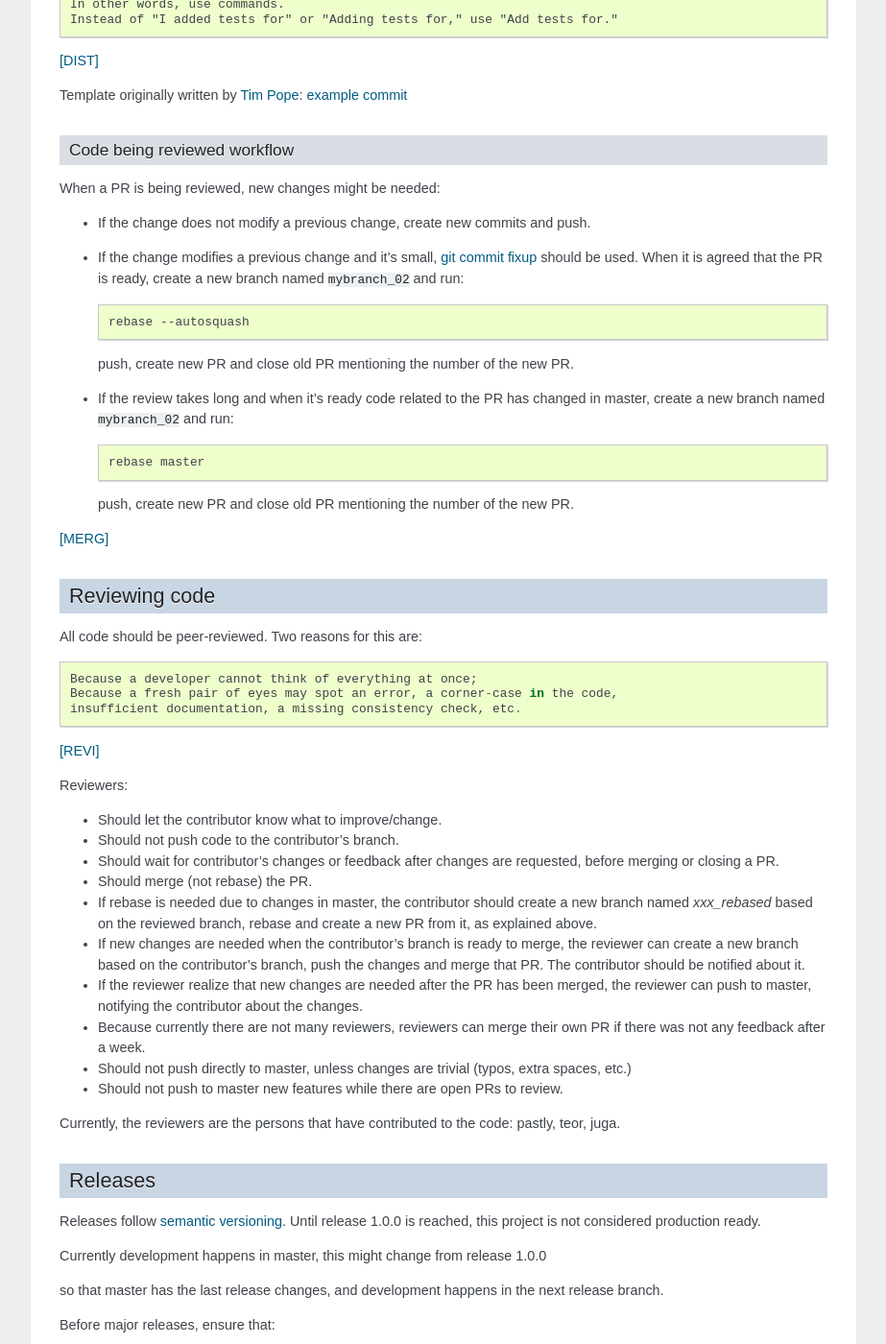
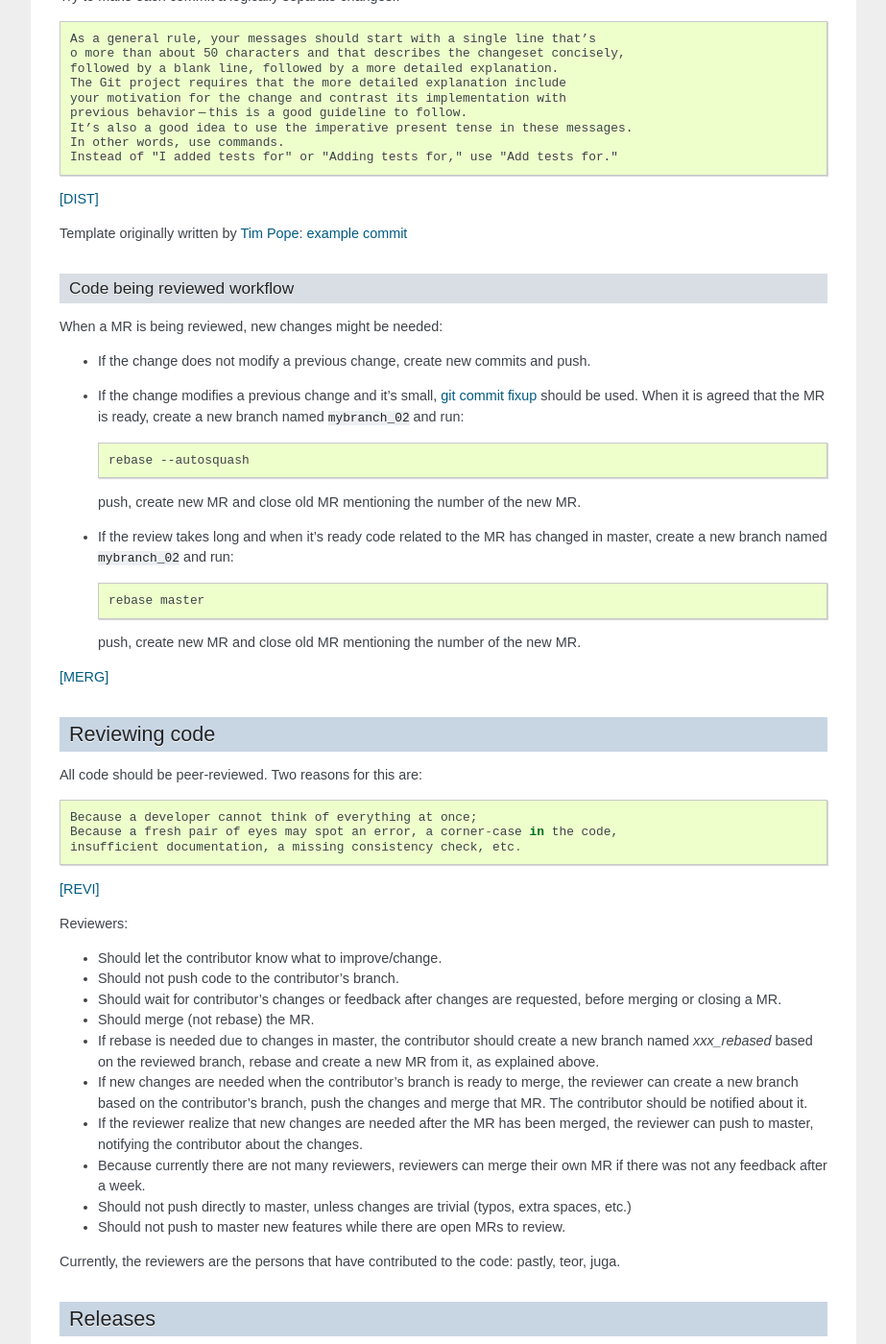
Before and after one commit to torproject/sbws, a Sphinx documentation site: the page built from docs/source/contributing.rst, in a window 1280 px wide and 1400 px high, scrolled down 2284 px. Shown: the whole window at 96% size, without its empty margins (198-1121 px from the left). Built offline with Sphinx 7.4.7, drawn with Linux system fonts in a browser that asks for light colours; formulas are drawn with MathJax 3; some of the changed text lies outside the part shown.

Commit message:
fix: doc: Replace Github review process to Gitlab
Replace also Github terminology to Gitlab.

```diff
--- a/docs/source/contributing.rst
+++ b/docs/source/contributing.rst
@@ -24,8 +24,9 @@
 ---------------------------
 
 The sbws canonical repository is https://gitweb.torproject.org/sbws.git,
-but we review patches using the Github canonical repository
-(https://github.com/torproject/sbws) Pull Requests (PR).
+but we review patches using the Gitlab repository
+(https://gitlab.torproject.org/tpo/network-health/sbws/-/merge_requests)
+Merge Requests (MR).
 
 To know more about ``sbws`` code,
 
@@ -39,12 +40,12 @@
 
 The following are guidelines we aim to follow.
 
-Steps to create a PR
+Steps to create a MR
 ~~~~~~~~~~~~~~~~~~~~~
 
 1. Create a issue in Tor Project Gitlab (:ref:`Open issue <ticket-ref>`)
-2. Clone ``sbws`` via the Github web interface
-   https://github.com/torproject/sbws
+2. Fork ``sbws`` via the Gitlab web interface:
+   https://gitlab.torproject.org/tpo/network-health/sbws
 3. Clone the repository locally
 4. Install ``sbws`` as explained in ./INSTALL.rst and ./TESTING.rst
    Use ``pip install -e <>``
@@ -56,11 +57,23 @@
 7. Write code (:ref:`codestyle-ref`), tests, documentation,
    extra files (:ref:`extrafiles-ref`), commit (:ref:`commits-ref`), etc.
 8. Ensure tests pass (./TESTING.rst).
-9. Push your branch to your repository. If you have an account in Travis,
-   you can see whether it pass the tests in Github and in
-   https://travis-ci.org/youruser/sbws/
-10. Create a PR from your branch to https://github.com/torproject/sbws
-11. Change the Trac ticket status to ``needs_review``
+9. Push your branch to your Gitlab repository.
+
+We are temporally using Github Travis to ensure tests pass. For this:
+
+10. Clone ``sbws`` via the Github web interface:
+    https://github.com/torproject/sbws
+11. Push your branch to your Github repository.
+
+12. If you have an account in Travis, you can see whether it pass the tests in
+    Github and at https://travis-ci.org/youruser/sbws/
+
+Finally:
+
+13. Create a MR from your branch at
+    https://gitlab.torproject.org/tpo/network-health/sbws
+
+
 
 .. _codestyle-ref:
 
@@ -154,27 +167,27 @@
 Code being reviewed workflow
 ~~~~~~~~~~~~~~~~~~~~~~~~~~~~~
 
-When a PR is being reviewed, new changes might be needed:
+When a MR is being reviewed, new changes might be needed:
 
 - If the change does not modify a previous change, create new commits and push.
 - If the change modifies a previous change and it's small,
   `git commit fixup <https://git-scm.com/docs/git-commit#Documentation/git-commit.txt---fixupltcommitgt>`_
-  should be used. When it is agreed that the PR is ready, create a new branch
+  should be used. When it is agreed that the MR is ready, create a new branch
   named ``mybranch_02`` and run:
 
   .. code-block:: bash
 
     rebase --autosquash
 
-  push, create new PR and close old PR mentioning the number of the new PR.
-- If the review takes long and when it's ready code related to the PR has changed
+  push, create new MR and close old MR mentioning the number of the new MR.
+- If the review takes long and when it's ready code related to the MR has changed
   in master, create a new branch named ``mybranch_02`` and run:
 
   .. code-block:: bash
 
     rebase master
 
-  push, create new PR and close old PR mentioning the number of the new PR.
+  push, create new MR and close old MR mentioning the number of the new MR.
 
 [MERG]_
 
@@ -196,23 +209,23 @@
 - Should let the contributor know what to improve/change.
 - Should not push code to the contributor's branch.
 - Should wait for contributor's changes or feedback after changes are requested,
-  before merging or closing a PR.
-- Should merge (not rebase) the PR.
+  before merging or closing a MR.
+- Should merge (not rebase) the MR.
 - If rebase is needed due to changes in master, the contributor should create
   a new branch named `xxx_rebased` based on the reviewed branch, rebase and
-  create a new PR from it, as explained above.
+  create a new MR from it, as explained above.
 - If new changes are needed when the contributor's branch is ready to merge,
   the reviewer can create a new branch based on the contributor's branch,
-  push the changes and merge that PR.
+  push the changes and merge that MR.
   The contributor should be notified about it.
-- If the reviewer realize that new changes are needed after the PR has been
+- If the reviewer realize that new changes are needed after the MR has been
   merged, the reviewer can push to master, notifying the contributor about the
   changes.
 - Because currently there are not many reviewers, reviewers can merge their own
-  PR if there was not any feedback after a week.
+  MR if there was not any feedback after a week.
 - Should not push directly to master, unless changes are trivial (typos,
   extra spaces, etc.)
-- Should not push to master new features while there are open PRs to review.
+- Should not push to master new features while there are open MRs to review.
 
 Currently, the reviewers are the persons that have contributed to the code:
 pastly, teor, juga.
```
